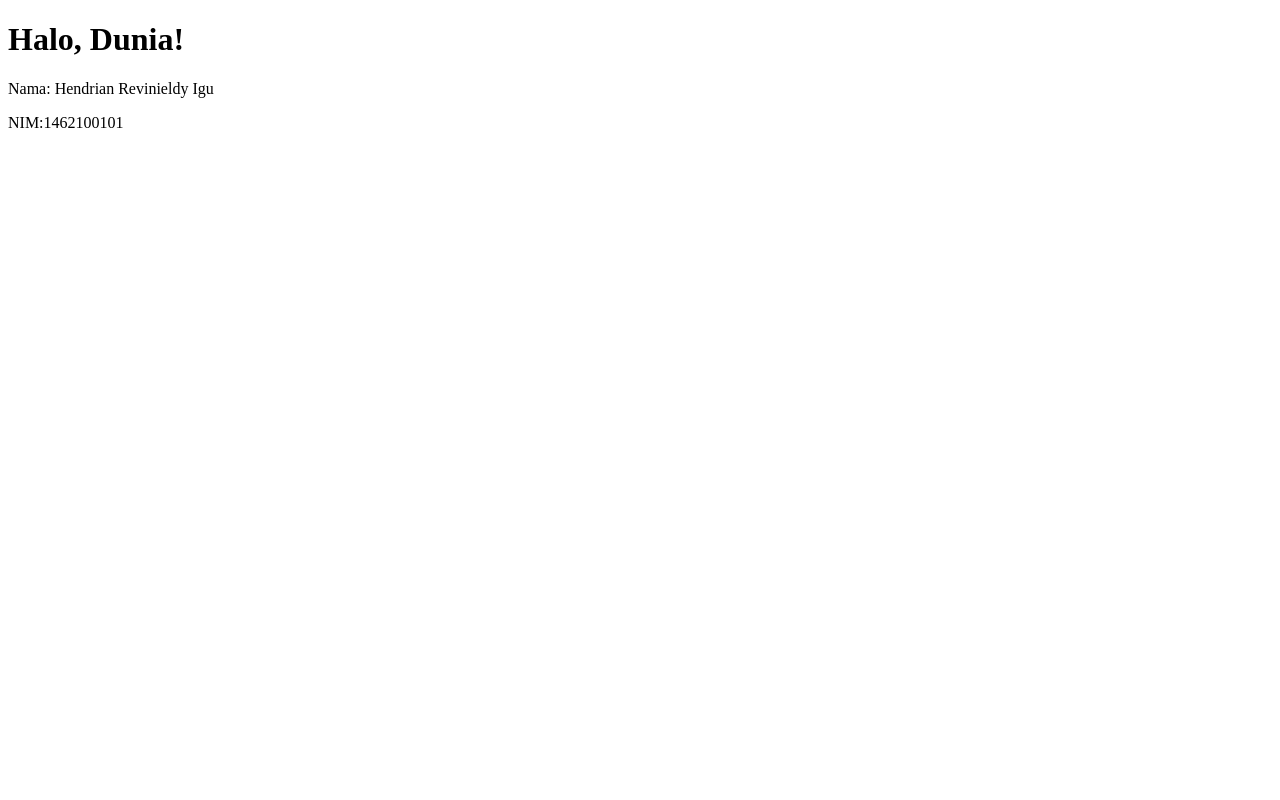
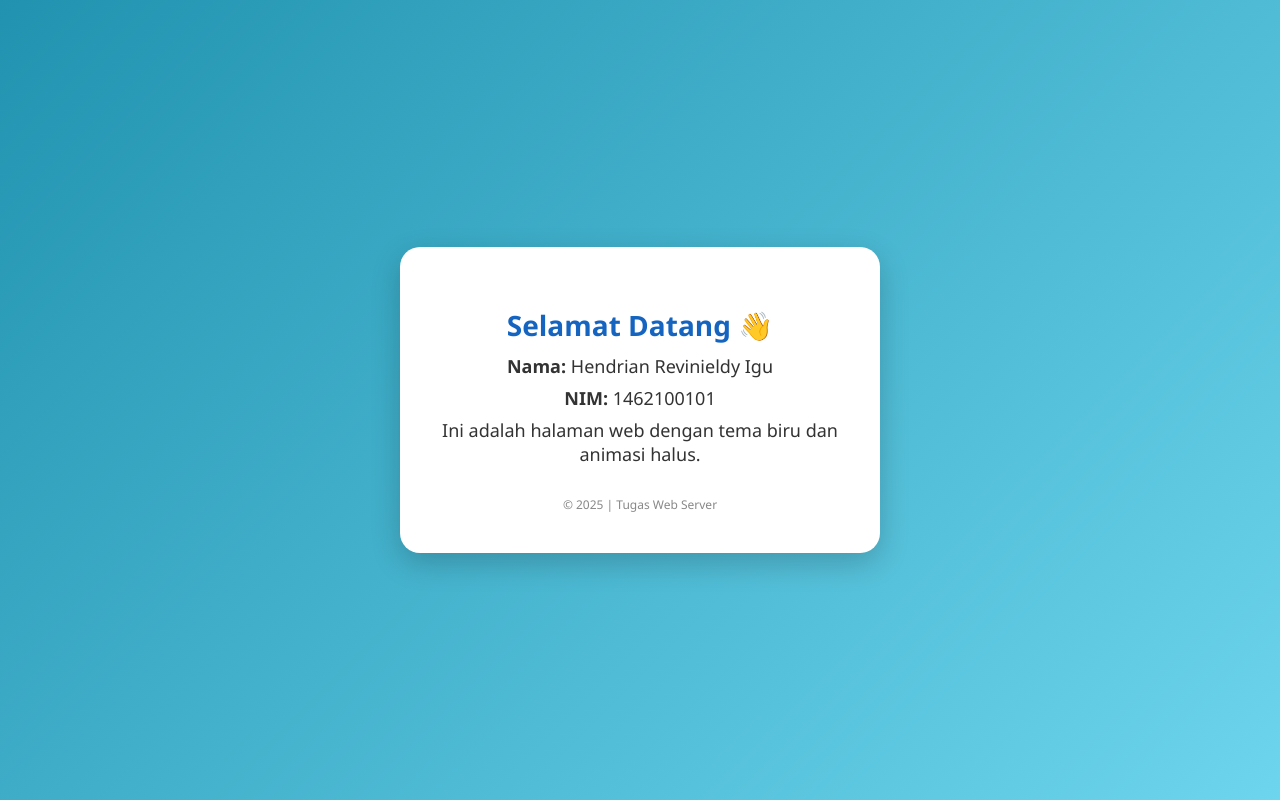
Before and after one commit to hendrikigu/TUGASMJK, a plain HTML site: page index.html in a window 1280 px wide. Drawn offline with Linux system fonts and the light colour scheme.

Commit message:
Update index.html

```diff
--- a/index.html
+++ b/index.html
@@ -2,11 +2,63 @@
 <html lang="id">
 <head>
   <meta charset="UTF-8">
-  <title>Halaman Saya</title>
+  <title>Profil Mahasiswa</title>
+  <style>
+    body {
+      margin: 0;
+      height: 100vh;
+      background: linear-gradient(135deg, #2193b0, #6dd5ed);
+      display: flex;
+      justify-content: center;
+      align-items: center;
+      font-family: 'Segoe UI', Tahoma, Geneva, Verdana, sans-serif;
+    }
+
+    .card {
+      background: white;
+      padding: 40px;
+      border-radius: 20px;
+      box-shadow: 0 10px 30px rgba(0,0,0,0.2);
+      text-align: center;
+      max-width: 400px;
+      opacity: 0;
+      transform: translateY(30px);
+      animation: fadeSlideIn 1s ease-out forwards;
+    }
+
+    h1 {
+      color: #1565c0;
+      font-size: 28px;
+      margin-bottom: 10px;
+    }
+
+    p {
+      color: #333;
+      font-size: 18px;
+      margin: 8px 0;
+    }
+
+    .footer {
+      margin-top: 30px;
+      font-size: 12px;
+      color: #888;
+    }
+
+    @keyframes fadeSlideIn {
+      to {
+        opacity: 1;
+        transform: translateY(0);
+      }
+    }
+  </style>
 </head>
 <body>
-  <h1>Halo, Dunia!</h1>
-  <p>Nama: Hendrian Revinieldy Igu</p>
-  <p>NIM:1462100101</p>
+  <div class="card">
+    <h1>Selamat Datang 👋</h1>
+    <p><strong>Nama:</strong> Hendrian Revinieldy Igu</p>
+    <p><strong>NIM:</strong> 1462100101</p>
+    <p>Ini adalah halaman web dengan tema biru dan animasi halus.</p>
+    <div class="footer">&copy; 2025 | Tugas Web Server</div>
+  </div>
 </body>
 </html>
```
